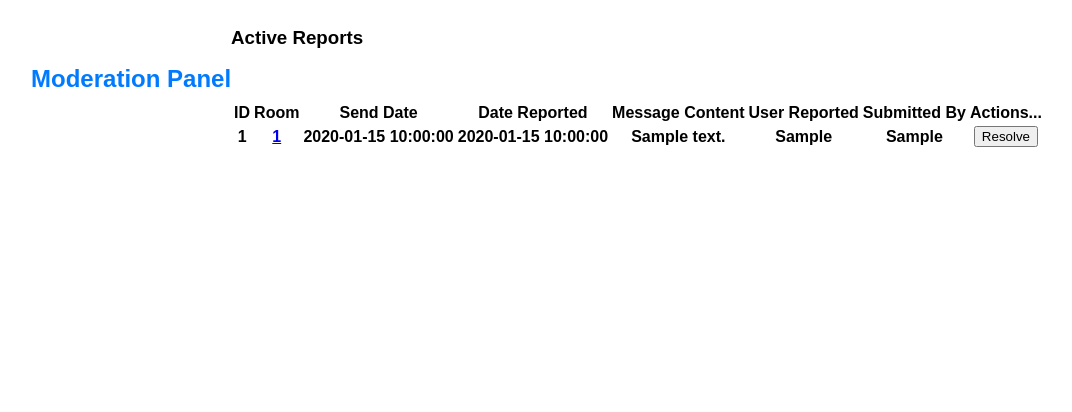
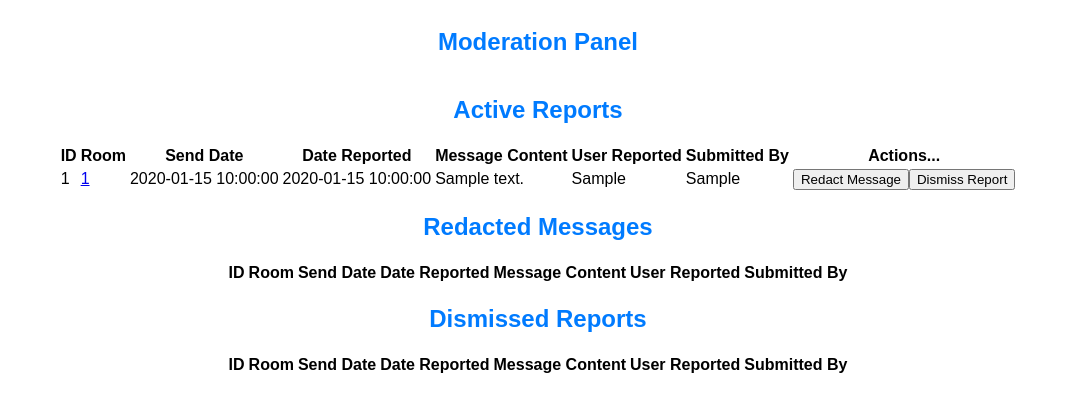
Before and after one commit to rhit-letscher/chat-chat-messaging, a Flask app: template templates/admin.html in a window 1280 px wide. Shown: the top 412 px of the page, without its empty margins (102-1174 px from the left). Run offline with Flask 3, Linux system fonts and the light colour scheme; the template is opened without the code that fills it: most values are stand-ins (such as "Sample title", 1, 10 or a date in 2020); lists and menus that the app fills with data are empty; some libraries are stand-ins or nearby versions.

Commit message:
finished redaction

```diff
--- a/app.py
+++ b/app.py
@@ -5,7 +5,7 @@ from string import ascii_uppercase
 from datetime import datetime
 
 app = Flask(__name__)
-app.config["SECRET_KEY"] = "hjhjdahhds"
+app.config["SECRET_KEY"] = "hjhjahds"
 socketio = SocketIO(app)
 
 numReports = [0]
@@ -13,7 +13,7 @@ globalAdmins = ["user1","admin"]
 reports = [{"reportID":0,"CID":"room","datetime":"sample","dateReported":"sample","messageContent":"sample","reportedUser":"sample","submittedBy":"sample","status":"PENDING"}]
 users = {"user1": "password","admin":"adminadmin"}
 uidToConversation = {"user1": [{"name": "chat1","adminPerms":True},{"name": "chat3","adminPerms":False}],"admin": [{"name": "chat3","adminPerms":True}]}
-rooms = {"chat1": {"members": 1, "messages": [],"type": "public"},"chat3": {"members": 1, "messages": [], "type": "public"}}
+rooms = {"chat1": {"members": 1, "messages": [],"type": "public","msgCount":0},"chat3": {"members": 1, "messages": [], "type": "public","msgCount":0}}
 uid = "user1"
 
 def getActiveReports():
@@ -23,6 +23,25 @@ def getActiveReports():
             activereports.append(report)
     print(activereports)
     return activereports
+
+def getRedactedReports():
+    redacted = []
+    for report in reports:
+        if(report["status"]=="REDACTED"):
+            redacted.append(report)
+    return redacted
+
+def getDismissedReports():
+    dismissed = []
+    for report in reports:
+        if(report["status"]=="DISMISSED"):
+            dismissed.append(report)
+    return dismissed
+
+def getReportByID(id):
+    for report in reports:
+        if(report["reportID"]==id):
+            return report
 
 def generate_unique_code(length):
     while True:
@@ -114,7 +133,7 @@ def home():
         if create != False:
             print("clicked create")
             room = generate_unique_code(4)
-            rooms[room] = {"members": 0, "messages": [],"type": "public"}
+            rooms[room] = {"members": 0, "messages": [],"type": "public", "msgCount":0}
             uidToConversation[session.get("name")].append({"name": room,"adminPerms":True})
             return redirect(url_for("room",id=room))
 
@@ -128,7 +147,7 @@ def home():
 def adminpanel():
     if session.get("name") not in globalAdmins:
         return redirect(url_for("/"))
-    return render_template("admin.html",activeReports=getActiveReports())
+    return render_template("admin.html",reports=reports)
 
 @app.route("/register",methods=["POST", "GET"])
 def register():
@@ -190,10 +209,12 @@ def message(data):
     content = {
         "name": session.get("name"),
         "message": data["data"],
-        "date": datetime.now().strftime("%d/%m/%Y %H:%M:%S")
+        "date": datetime.now().strftime("%d/%m/%Y %H:%M:%S"),
+        "id":rooms[room]["msgCount"]+1
     }
     send(content, to=room)
     rooms[room]["messages"].append(content)
+    rooms[room]["msgCount"] = rooms[room]["msgCount"] + 1
     print(f"{session.get('name')} said: {data['data']}")
     print(f"at {content['date']}")
 
@@ -214,12 +235,32 @@ def setType(type):
         "message": f"{admin} has changed conversation type to {type}",
         "changeType": "true",
         "type": type,
-        "date": datetime.now().strftime("%d/%m/%Y %H:%M:%S")
+        "date": datetime.now().strftime("%d/%m/%Y %H:%M:%S"),
+        "id":rooms[room]["msgCount"]+1
     }
+    rooms[room]["msgCount"] = rooms[room]["msgCount"]+1
     send(content, to=room)
+
+@socketio.on("redactMessage")
+def redactMessage(reportID):
+    print("got it")
+    print(reportID)
+    report = getReportByID(reportID)
+    report["status"] = "REDACTED"
+    CID = report["CID"]
+    sender = report["reportedUser"]
+    datetime = report["datetime"]
+    roomMsgs=rooms[CID]["messages"]
+    for message in roomMsgs:
+        if(message["name"] == sender and message["date"] == datetime):
+            print("found message")
+            message["message"] = "<b>This message has been redacted by our moderation team due to violating our content policy.</b>"
+    rooms[CID]["messages"] = roomMsgs
+    print(reports)
 
 @socketio.on("sendReport")
 def sendReport(msg):
+    print("report received")
     submittedBy = session.get("name")
     CID = session.get("room")
     message = msg["content"]
@@ -275,9 +316,11 @@ def addMember(user):
         "message": f"{admin} has added {user} to the room",
         "addUser": "true",
         "user": user,
-        "date": datetime.now().strftime("%d/%m/%Y %H:%M:%S")
+        "date": datetime.now().strftime("%d/%m/%Y %H:%M:%S"),
+        "id":rooms[room]["msgCount"]+1
     }
     send(content, to=room)
+    rooms[room]["msgCount"] = rooms[room]["msgCount"]+1
     rooms[room]["messages"].append(content)
 
 @socketio.on("removeMember")
@@ -308,10 +351,12 @@ def removeMember(user):
             "message": f"{admin} has removed {user} from the room",
             "removeUser": "true",
             "user": user,
-            "date": datetime.now().strftime("%d/%m/%Y %H:%M:%S")
+            "date": datetime.now().strftime("%d/%m/%Y %H:%M:%S"),
+            "id": rooms[room]["msgCount"]+ 1
             }
             send(content, to=room)
             rooms[room]["messages"].append(content)
+            rooms[room]["msgCount"] = rooms[room]["msgCount"] + 1
             break
 
 @socketio.on("connect")
--- a/static/css/style.css
+++ b/static/css/style.css
@@ -90,6 +90,12 @@
     flex: 1;
   }
 
+  .global-admin{
+    display: flex;
+    flex-direction: column !important;
+    align-items: center;
+  }
+
   .text {
     display: flex;
     flex-direction: row;
--- a/templates/admin.html
+++ b/templates/admin.html
@@ -1,12 +1,9 @@
 {% extends 'base.html' %}
 {% block content %}
-<div>
+
+<div class="global-admin">
 <h2 id="title-msg">Moderation Panel</h2>
-</div>
-<p><br></p>
-<div>
-<h3 id="title-msg">Active Reports</h3>
-<p><br></p>
+<h2 id="title-msg">Active Reports</h3>
 <table id="activereports">
     <tr id="header">
         <th>ID</th>
@@ -19,37 +16,83 @@
         <th>Actions...</th>
       </tr>
 </table>
+<h2 id="title-msg">Redacted Messages</h3>
+<table id="redactedreports">
+    <tr id="header">
+        <th>ID</th>
+        <th>Room</th>
+        <th>Send Date</th>
+        <th>Date Reported</th>
+        <th>Message Content</th>
+        <th>User Reported</th>
+        <th>Submitted By</th>
+      </tr>
+</table>
+<h2 id="title-msg">Dismissed Reports</h3>
+<table id="dismissedreports">
+    <tr id="header">
+        <th>ID</th>
+        <th>Room</th>
+        <th>Send Date</th>
+        <th>Date Reported</th>
+        <th>Message Content</th>
+        <th>User Reported</th>
+        <th>Submitted By</th>
+      </tr>
+</table>
 </div>
 
 <script type="text/javascript">
     const activeTable = document.getElementById("activereports");
-    const createReport = (id,room,sendDate,dateReported,messageContent,reportedUser,submittedBy) => {
-        const content = `    <tr id="report-${id}">
-        <th>${id}</th>
-        <th><a href="/room?id=${room}">${room}</a></th>
-        <th>${sendDate}</th>
-        <th>${dateReported}</th>
-        <th>${messageContent}</th>
-        <th>${reportedUser}</th>
-        <th>${submittedBy}</th>
-        <th><button id="resolve-${id}" onClick="resolve("${id}")">Resolve</button></th>
-      </tr>`;
-        activeTable.innerHTML += content;
+    const dismissedTable = document.getElementById("dismissedreports");
+    const redactedTable = document.getElementById("redactedreports");
+
+    const createReport = (id,room,sendDate,dateReported,messageContent,reportedUser,submittedBy,status) => {
+        let content = `    <tr id="active-${id}">
+        <td>${id}</td>
+        <td><a href="/room?id=${room}">${room}</a></td>
+        <td>${sendDate}</td>
+        <td>${dateReported}</td>
+        <td>${messageContent}</td>
+        <td>${reportedUser}</td>
+        <td>${submittedBy}</td>`;
+        switch(status){
+            case("PENDING"):
+            content+= `<td><button id="resolve-${id}" onClick="redact(${id})">Redact Message</button><button id="dismiss-${id}" onClick="dismiss(${id})">Dismiss Report</button></th>
+      </td>`;
+            activeTable.innerHTML += content;
+            break;
+            case("REDACTED"):
+            console.log("found redacted report.")
+            content+= `</td>`;
+            redactedTable.innerHTML+=content;
+            break;
+            case("DISMISSED"):
+            content+= `</td>`;
+            dismissedTable.innerHTML+=content;
+            break;
+        }
+
     }
+
 
   </script>
 
 
-{% for report in activeReports %}
+{% for report in reports %}
 <script type="text/javascript">
   console.log("report {{report}}");
-  createReport("{{report.reportID}}","{{report.CID}}","{{report.datetime}}","{{report.dateReported}}","{{report.messageContent}}","{{report.reportedUser}}","{{report.submittedBy}}");
+  createReport("{{report.reportID}}","{{report.CID}}","{{report.datetime}}","{{report.dateReported}}","{{report.messageContent}}","{{report.reportedUser}}","{{report.submittedBy}}","{{report.status}}");
 </script>
 {% endfor %}
 
+
 <script type="text/javascript">
-    const resolve = (id) => {
-        console.log(id)
+    var socketio = io();
+
+    const redact = (id) => {
+        console.log("click")
+        socketio.emit("redactMessage", id);
     }
   </script>
 {% endblock %}
```
